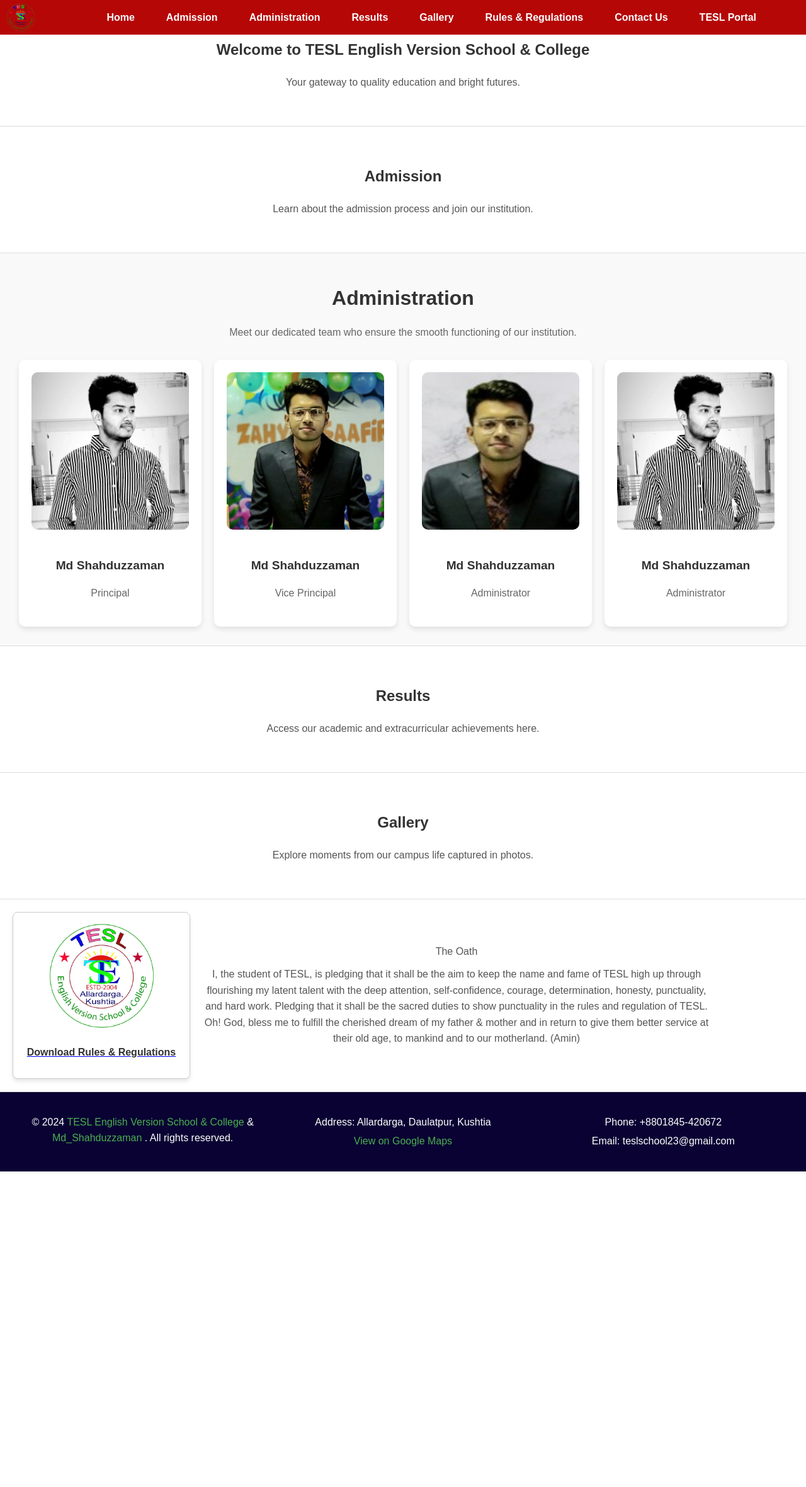
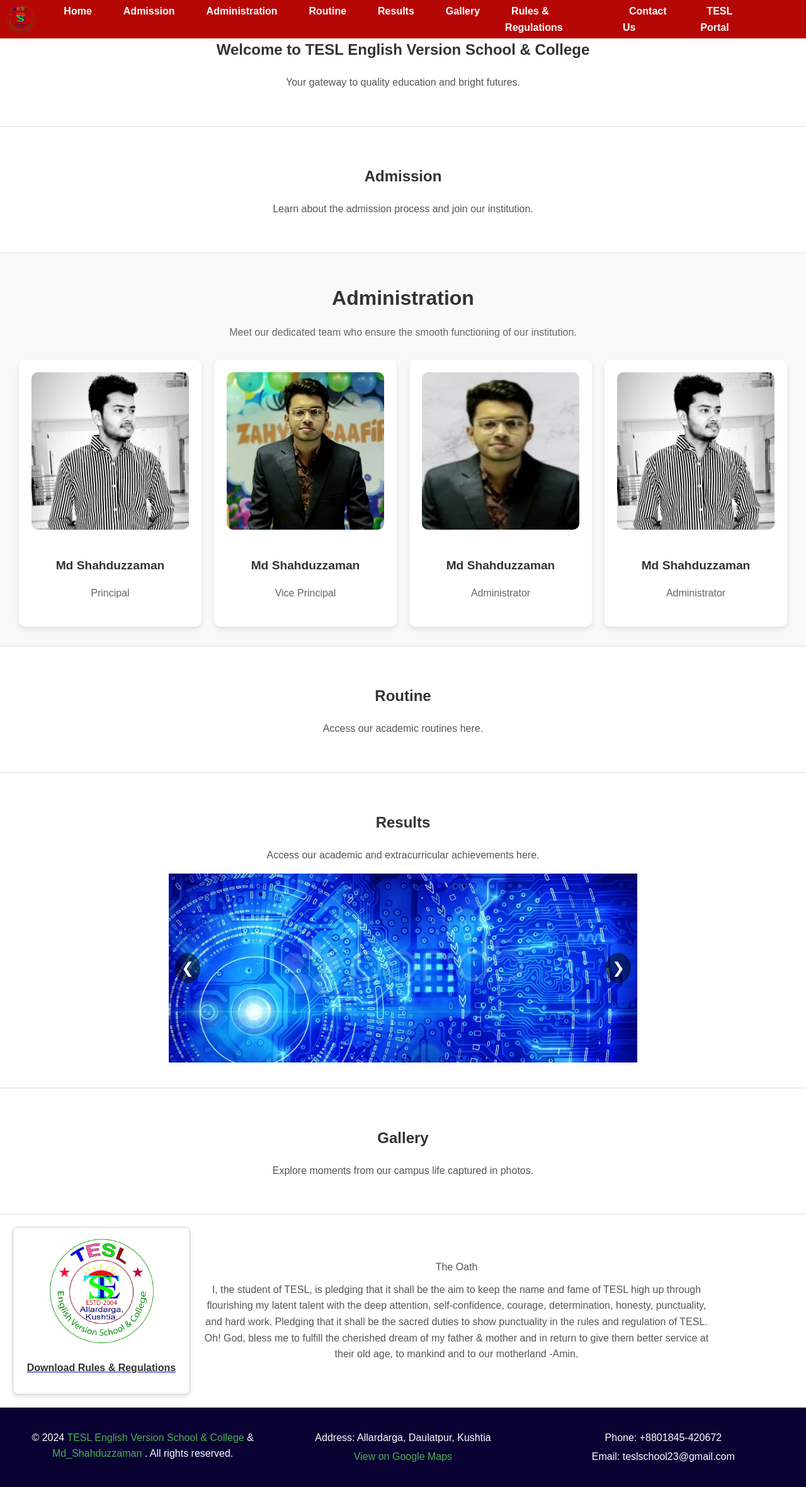
Before and after one commit to Shahduzzaman/School_Management_Web_Application, a PHP site: page / in a window 1280 px wide. Shown: the whole page at 63% size. Before the commit the page ends 1860 px from the top, so only its background shows below. Run offline with PHP 8.4, Linux system fonts and the light colour scheme.

Commit message:
result section updated

```diff
--- a/Frontend/index.css
+++ b/Frontend/index.css
@@ -67,6 +67,63 @@ nav ul li a {
 
 nav ul li a:hover {
     text-decoration: underline;
+}
+/* Styling specific to #results Carousel */
+#results {
+    text-align: center;
+    position: relative;
+}
+
+#results .carousel-container {
+    position: relative;
+    width: 60%;
+    margin: auto;
+    overflow: hidden;
+}
+
+#results .carousel-images {
+    display: flex;
+    transition: transform 0.5s ease-in-out;
+}
+
+#results .card-image {
+    width: 100%;
+    height: 300px;
+    object-fit: cover;
+    flex-shrink: 0;
+    display: none;
+    background-color: #f0f0f0;
+}
+
+#results .card-image.active {
+    display: block;
+}
+
+
+#results .arrow {
+    position: absolute;
+    top: 50%;
+    transform: translateY(-50%);
+    background-color: rgba(0, 0, 0, 0.5);
+    color: white;
+    border: none;
+    font-size: 24px;
+    cursor: pointer;
+    z-index: 10;
+    padding: 10px;
+    border-radius: 50%;
+}
+
+#results .left-arrow {
+    left: 10px;
+}
+
+#results .right-arrow {
+    right: 10px;
+}
+
+#results .arrow:hover {
+    background-color: rgba(0, 0, 0, 0.8);
 }
 
 
--- a/Frontend/index.html
+++ b/Frontend/index.html
@@ -14,6 +14,7 @@
                 <li><a href="#home">Home</a></li>
                 <li><a href="#admission">Admission</a></li>
                 <li><a href="#administration">Administration</a></li>
+                <li><a href="#routine">Routine</a></li>
                 <li><a href="#results">Results</a></li>
                 <li><a href="#gallery">Gallery</a></li>
                 <li><a href="#rules">Rules & Regulations</a></li>
@@ -80,9 +81,23 @@
         </div>
     </section>
 
-    <section id="results">
+    <section id="routine">
+        <h2>Routine</h2>
+        <p>Access our academic routines here.</p>
+    </section>
+
+    <section id="results" class="carousel">
         <h2>Results</h2>
         <p>Access our academic and extracurricular achievements here.</p>
+        <div class="carousel-container">
+            <button class="arrow left-arrow" onclick="moveSlide(-1)">&#10094;</button>
+            <div class="carousel-images">
+                <img src="images/1.jpg" alt="TESL Logo 1" class="card-image active">
+                <img src="images/2.jpg" alt="TESL Logo 2" class="card-image">
+                <img src="images/3.jpg" alt="TESL Logo 3" class="card-image">
+            </div>
+            <button class="arrow right-arrow" onclick="moveSlide(1)">&#10095;</button>
+        </div>
     </section>
 
     <section id="gallery">
@@ -100,7 +115,7 @@
             <p>
                 I, the student of TESL, is pledging that it shall be the aim to keep the name and fame of TESL high up through flourishing my latent talent with the deep attention, self-confidence, courage, determination, honesty, punctuality, and hard work.
                 Pledging that it shall be the sacred duties to show punctuality in the rules and regulation of TESL.
-                Oh! God, bless me to fulfill the cherished dream of my father & mother and in return to give them better service at their old age, to mankind and to our motherland. (Amin)
+                Oh! God, bless me to fulfill the cherished dream of my father & mother and in return to give them better service at their old age, to mankind and to our motherland -Amin.
             </p>
         </div>
     </section>
@@ -121,5 +136,6 @@
             <p>Email: teslschool23@gmail.com</p>
         </div>
     </footer>
+    <script src="index.js"></script>
 </body>
 </html>
--- a/Frontend/index.js
+++ b/Frontend/index.js
@@ -0,0 +1,8 @@
+let currentSlide = 0;
+
+function moveSlide(direction) {
+    const images = document.querySelectorAll('.carousel-images .card-image');
+    images[currentSlide].classList.remove('active');
+    currentSlide = (currentSlide + direction + images.length) % images.length;
+    images[currentSlide].classList.add('active');
+}
```
Also changed, not shown: Frontend/images/1.jpg (added), Frontend/images/2.jpg (added), Frontend/images/3.jpg (added), Frontend/images/TESL Result.jpg (added).
